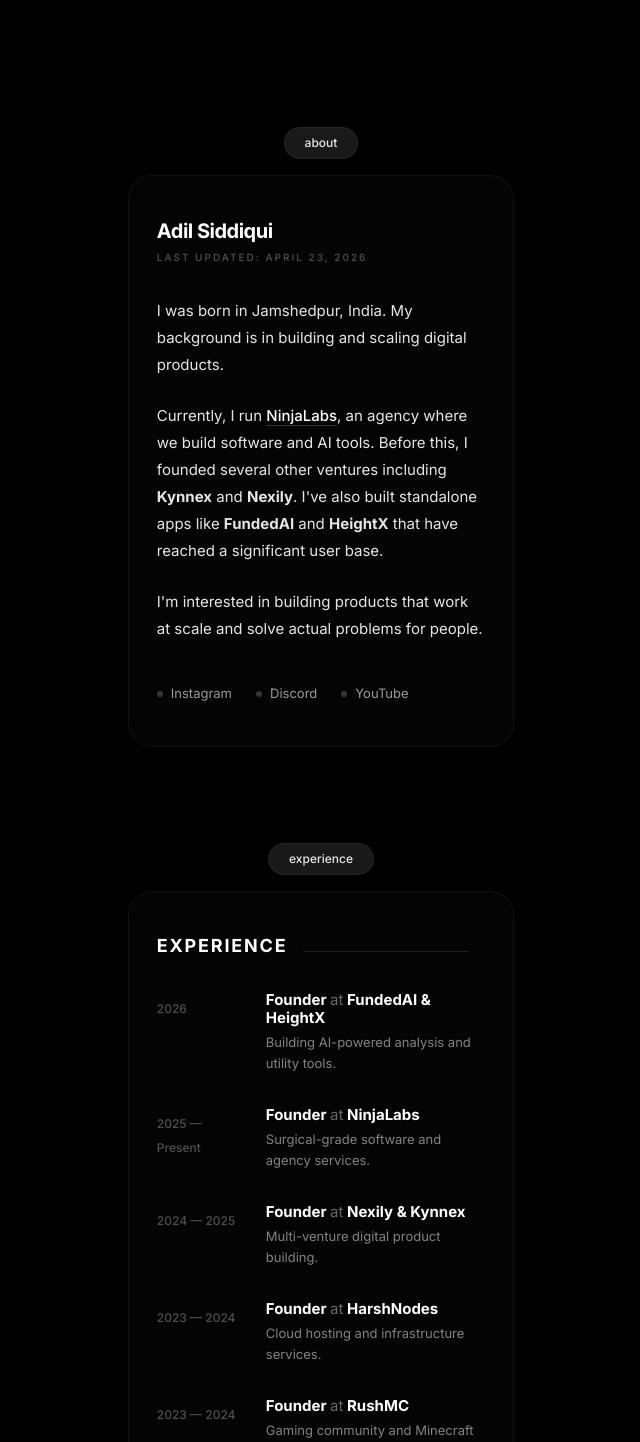
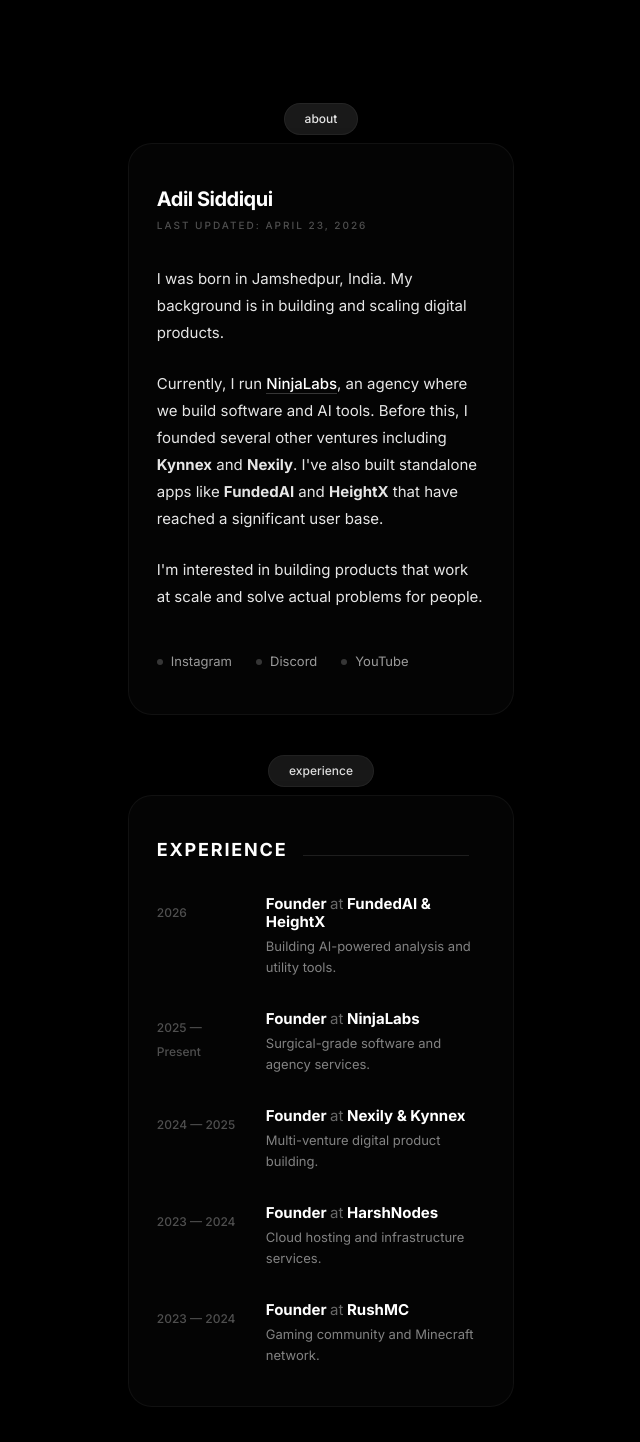
Before and after one commit to Ninja-69/portfolionew, a React (Vite) app: page / in a window 1280 px wide. Shown: the part 1088-2530 px from the top of the page, without its empty margins (319-959 px from the left). Built offline with nearby package versions, Linux system fonts and the light colour scheme; a web font is replaced by a local one.

Commit message:
Tighten vertical spacing across all sections and buttons

```diff
--- a/App.tsx
+++ b/App.tsx
@@ -25,7 +25,7 @@
         <Gallery />
 
         {/* About Section Header & Card */}
-        <div className="flex flex-col items-center mt-12 mb-4">
+        <div className="flex flex-col items-center mt-6 mb-2">
           <button
             onClick={() => document.getElementById('about')?.scrollIntoView({ behavior: 'smooth' })}
             className="px-5 py-1.5 bg-[#1a1a1a] rounded-full text-[12px] font-medium text-white/90 border border-white/5 hover:bg-[#222] transition-colors"
@@ -36,7 +36,7 @@
         <AboutSection />
 
         {/* Experience Section Header & Card */}
-        <div className="flex flex-col items-center mt-4 mb-4">
+        <div className="flex flex-col items-center mt-2 mb-2">
           <button
             onClick={() => document.getElementById('work')?.scrollIntoView({ behavior: 'smooth' })}
             className="px-5 py-1.5 bg-[#1a1a1a] rounded-full text-[12px] font-medium text-white/90 border border-white/5 hover:bg-[#222] transition-colors"
--- a/components/AboutSection.tsx
+++ b/components/AboutSection.tsx
@@ -2,7 +2,7 @@
 
 export const AboutSection: React.FC = () => {
   return (
-    <section id="about" className="w-[92%] max-w-[400px] mx-auto px-7 py-10 text-left bg-[#050505]/90 backdrop-blur-md border border-white/5 rounded-[24px] mb-20 shadow-[0_20px_50px_rgba(0,0,0,0.5)]">
+    <section id="about" className="w-[92%] max-w-[400px] mx-auto px-7 py-10 text-left bg-[#050505]/90 backdrop-blur-md border border-white/5 rounded-[24px] mb-8 shadow-[0_20px_50px_rgba(0,0,0,0.5)]">
       <div className="flex flex-col gap-8">
         <div className="flex flex-col gap-1">
           <h2 className="text-[20px] font-bold text-white tracking-tight">Adil Siddiqui</h2>
--- a/components/ExperienceTimeline.tsx
+++ b/components/ExperienceTimeline.tsx
@@ -42,7 +42,7 @@
   ];
 
   return (
-    <section id="work" className="w-[92%] max-w-[400px] mx-auto px-7 py-10 text-left bg-[#050505]/90 backdrop-blur-md border border-white/5 rounded-[24px] mb-20 shadow-[0_20px_50px_rgba(0,0,0,0.5)]">
+    <section id="work" className="w-[92%] max-w-[400px] mx-auto px-7 py-10 text-left bg-[#050505]/90 backdrop-blur-md border border-white/5 rounded-[24px] mb-8 shadow-[0_20px_50px_rgba(0,0,0,0.5)]">
       <div className="flex flex-col gap-8">
         <div className="flex justify-between items-baseline">
           <h2 className="text-[18px] font-bold text-white tracking-tight uppercase tracking-widest">Experience</h2>
```
